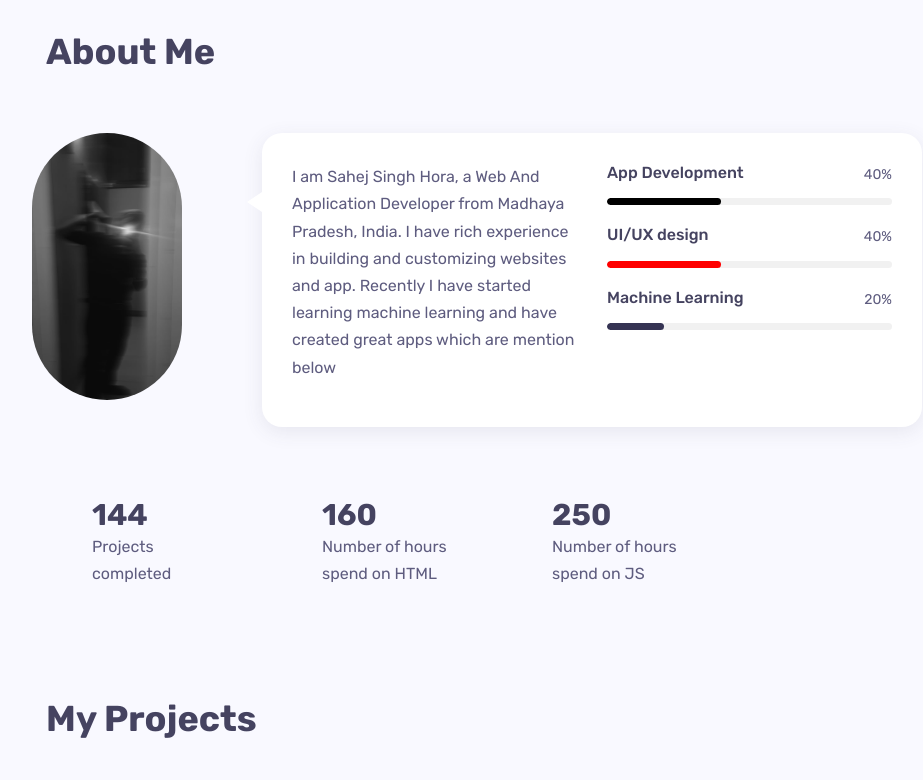
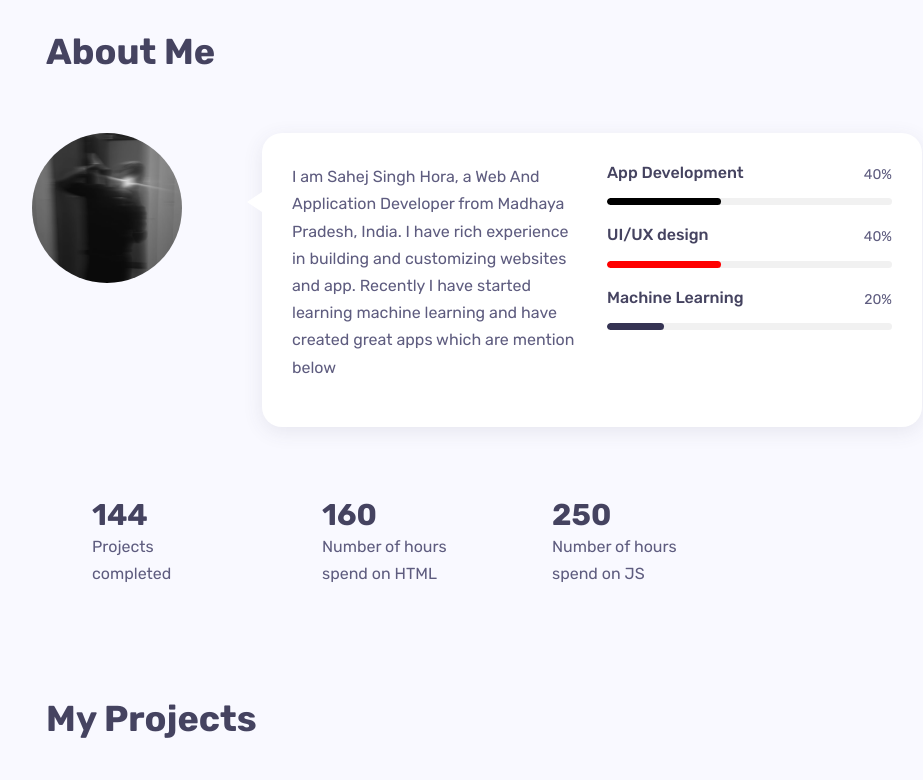
Before and after one commit to Singh-SSH/Sahej-Singh-Hora, a plain HTML site: page index.html in a window 1280 px wide. Shown: the part 880-1660 px from the top of the page, without its empty margins (163-1086 px from the left). Drawn offline with Linux system fonts and the light colour scheme.

Commit message:
Update index.html

```diff
--- a/index.html
+++ b/index.html
@@ -174,7 +174,7 @@
 				<div class="col-md-3">
 					<div class="text-center text-md-left">
 						<!-- avatar image -->
-						<img src="IMG-20231112-WA0004.jpg" style="width: 150px;border-radius: 100px" class="mb-4">
+						<img src="20231116_104630.jpg" style="width: 150px;border-radius: 100px" class="mb-4">
 					</div>
 					<div class="spacer d-md-none d-lg-none" data-height="30" style="height: 30px;"></div>
 				</div>
@@ -501,7 +501,7 @@
 
 					<h3 class="wow fadeInUp" style="color: white;visibility: visible; animation-name: fadeInUp;">Sahej Singh Hora</h3>
 				    <hr style="border: 0.5px solid white;">
-					<img src="122702553_195004672141552_4029466303148805179_o.jpg" style="display: inline-block; width: 100px;border-radius: 100px" class="mb-4">
+					<img src="20231116_104630.jpg" style="display: inline-block; width: 100px;border-radius: 100px" class="mb-4">
             		<p style="margin: 5px; color: white; display: inline-block;">Please free feel to contact me on my social handles</p>
 
 				</div>
```
